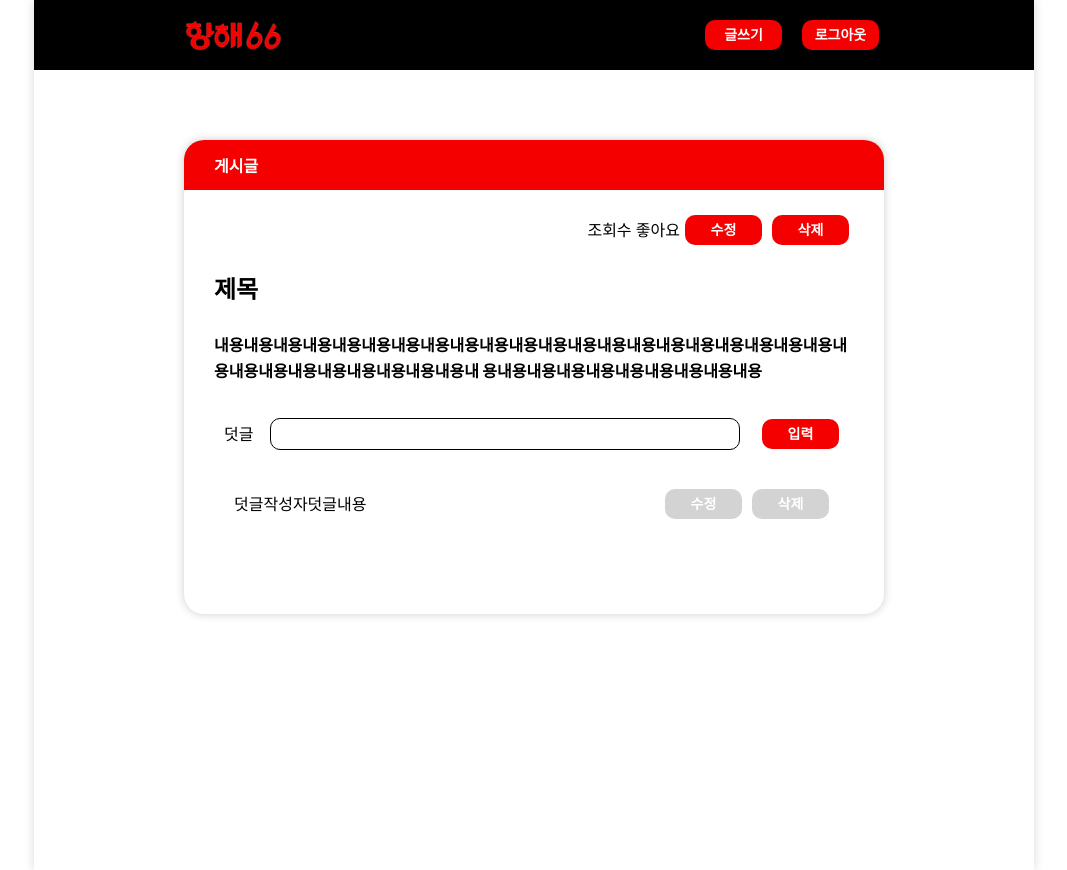
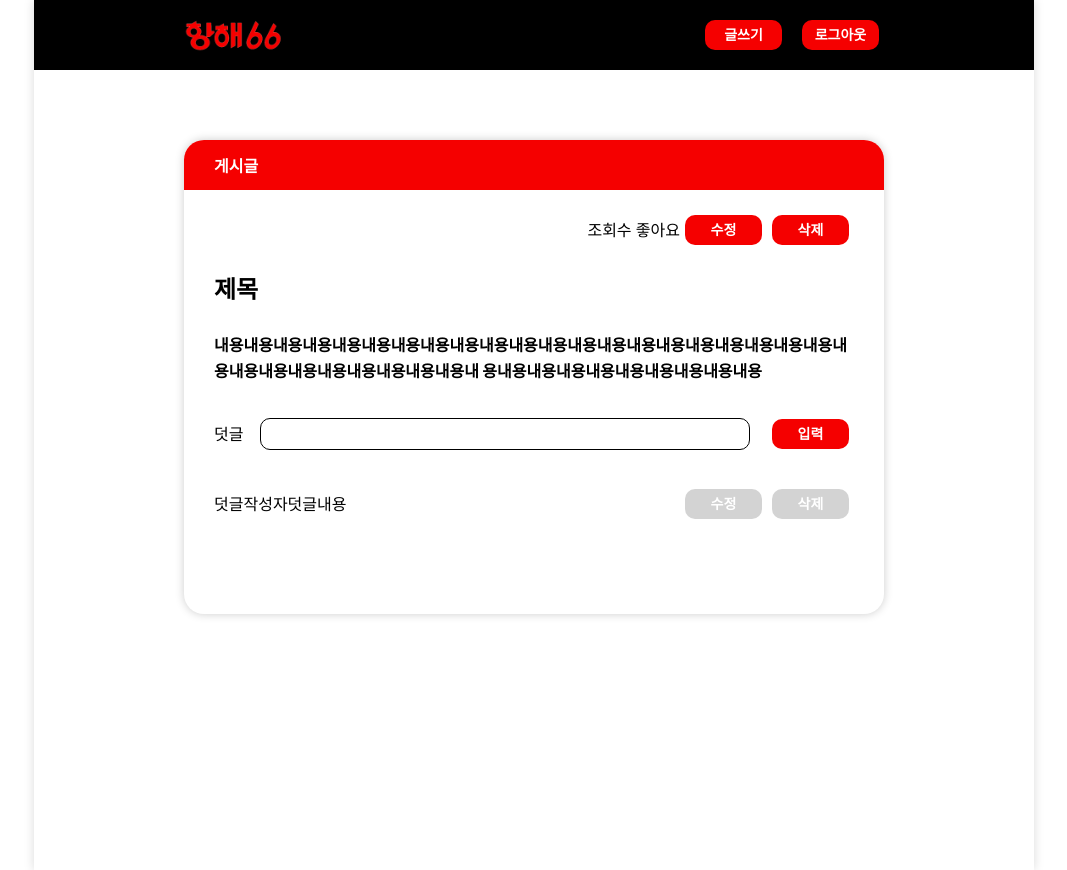
Before and after one commit to gigupc11/MiniProject_Hanghae66_FE, a React (Create React App) app in the folder client/: page /detail in a window 1280 px wide. Shown: the whole page, without its empty margins (106-1173 px from the left). Built offline with nearby package versions, Linux system fonts and the light colour scheme.

Commit message:
Design: Detail CSS
removed button padding

```diff
--- a/client/src/page/Detail.jsx
+++ b/client/src/page/Detail.jsx
@@ -74,7 +74,7 @@ const CommentWrap = styled.div`
     display: flex;
     align-items: center;
     justify-content: space-between;
-    padding: 10px ;
+    padding: 10px 0 ;
     gap:10px;
 `
 
@@ -82,7 +82,7 @@ const CommentList = styled.div`
     display: flex;
     align-items: center;
     justify-content: space-between;
-    padding: 10px;
+    padding: 10px 0;
 `
 const TextWrap = styled.div`
     display: flex;
@@ -121,7 +121,7 @@ function Detail() {
                                     용내용내용내용내용내용내용내용내용내용</h4>
                             </ContentsWrap>
                             <CommentWrap>
-                                덧글 <Input size="custom" height={"30px"} width={"470px"} /><Button >입력</Button>
+                                덧글 <Input size="custom" height={"30px"} width={"490px"} /><Button >입력</Button>
                             </CommentWrap>
                             <CommentList>
                                 <CommentList>
```
